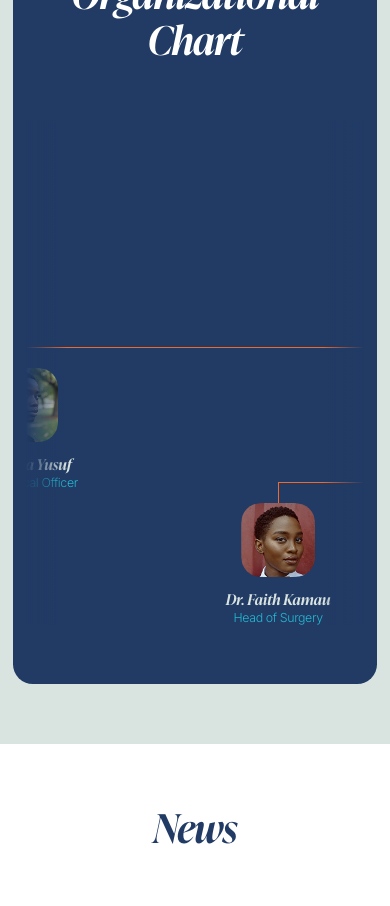
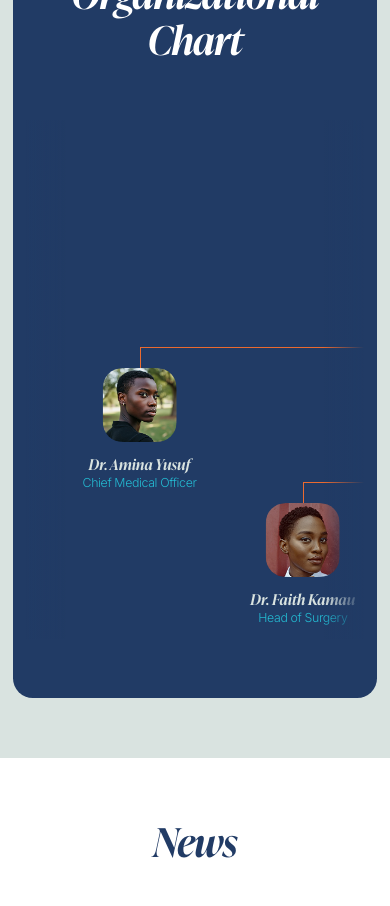
Before and after one commit to timofei0536/rapha, a Next.js app: page /about in a window 390 px wide. Shown: the part 3700-4606 px from the top of the page. Built offline with nearby package versions, Linux system fonts and the light colour scheme; no server answers.

Commit message:
chart mobile fixes

```diff
--- a/src/components/Chart/Chart.scss
+++ b/src/components/Chart/Chart.scss
@@ -66,6 +66,8 @@
         align-items: center;
         @media screen and (max-width: 1023px) {
             min-width: min-content;
+            padding-left: 12rem;
+            padding-right: 12rem;
         }
     }
 
@@ -92,12 +94,18 @@
             flex-direction: row-reverse;
             text-align: right;
             transform: translate( calc( ( 22rem + 1.6rem ) / -2 ), 0rem);
+            @media screen and (max-width: $large_tablet) {
+                transform: translate( calc( ( 14rem + 1.6rem ) / -2 ), 0rem);
+            }
         }
 
         &--right {
             flex-direction: row;
             text-align: left;
             transform: translate( calc( ( 22rem + 1.6rem ) / 2 ), 0rem);
+            @media screen and (max-width: $large_tablet) {
+                transform: translate( calc( ( 14rem + 1.6rem ) / 2 ), 0rem);
+            }
         }
 
         &-avatar {
@@ -132,6 +140,9 @@
         &-text {
             // opacity: 0.2;
             width: 22rem;
+            @media screen and (max-width: $large_tablet) {
+                width: 14rem;
+            }
         }
     }
 
@@ -173,7 +184,7 @@
         gap: 7rem;
 
         @media screen and (max-width: 1023px) {
-            gap: 3rem 4rem;
+            gap: 2rem 2.5rem;
         }
     }
 
```
